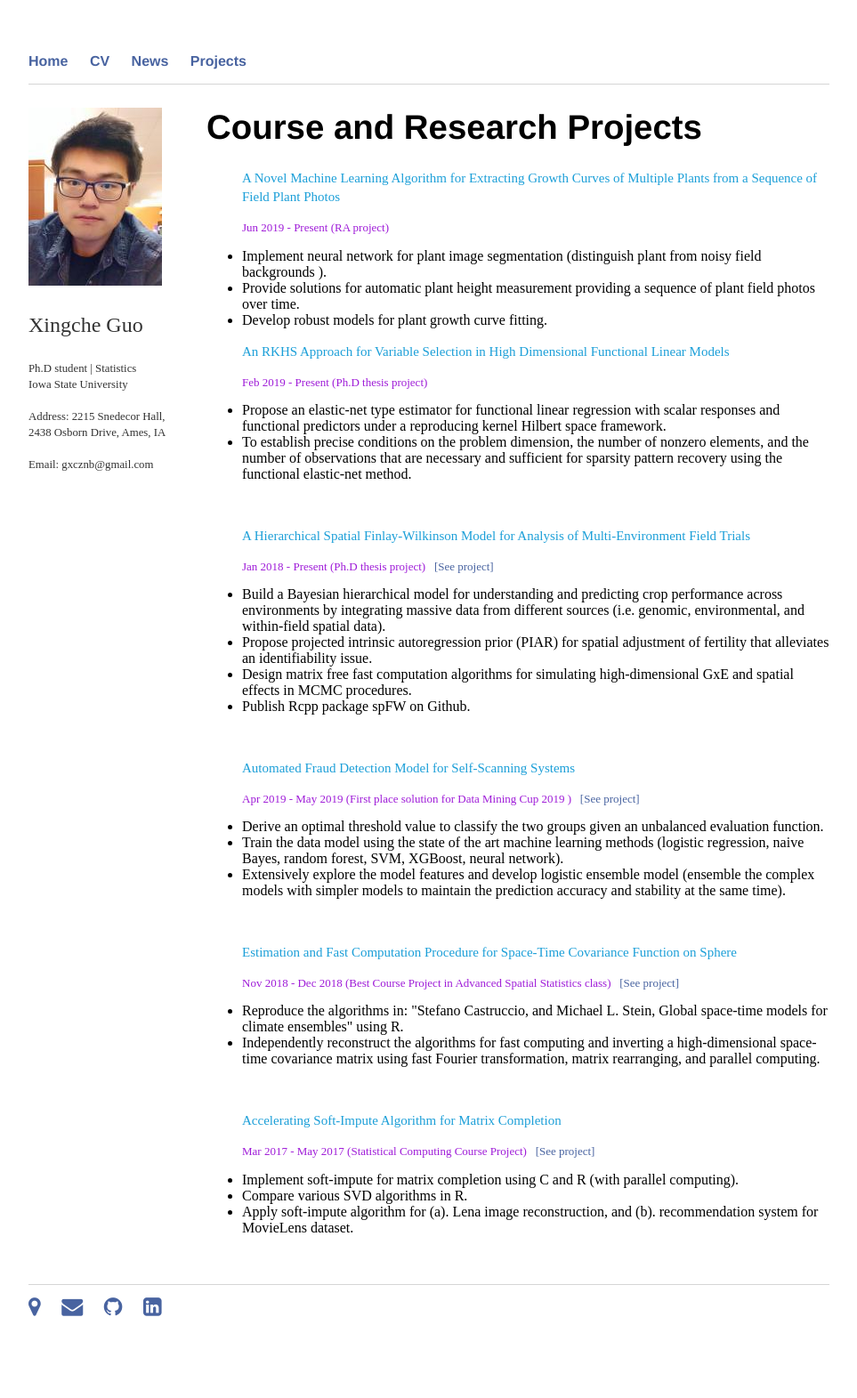
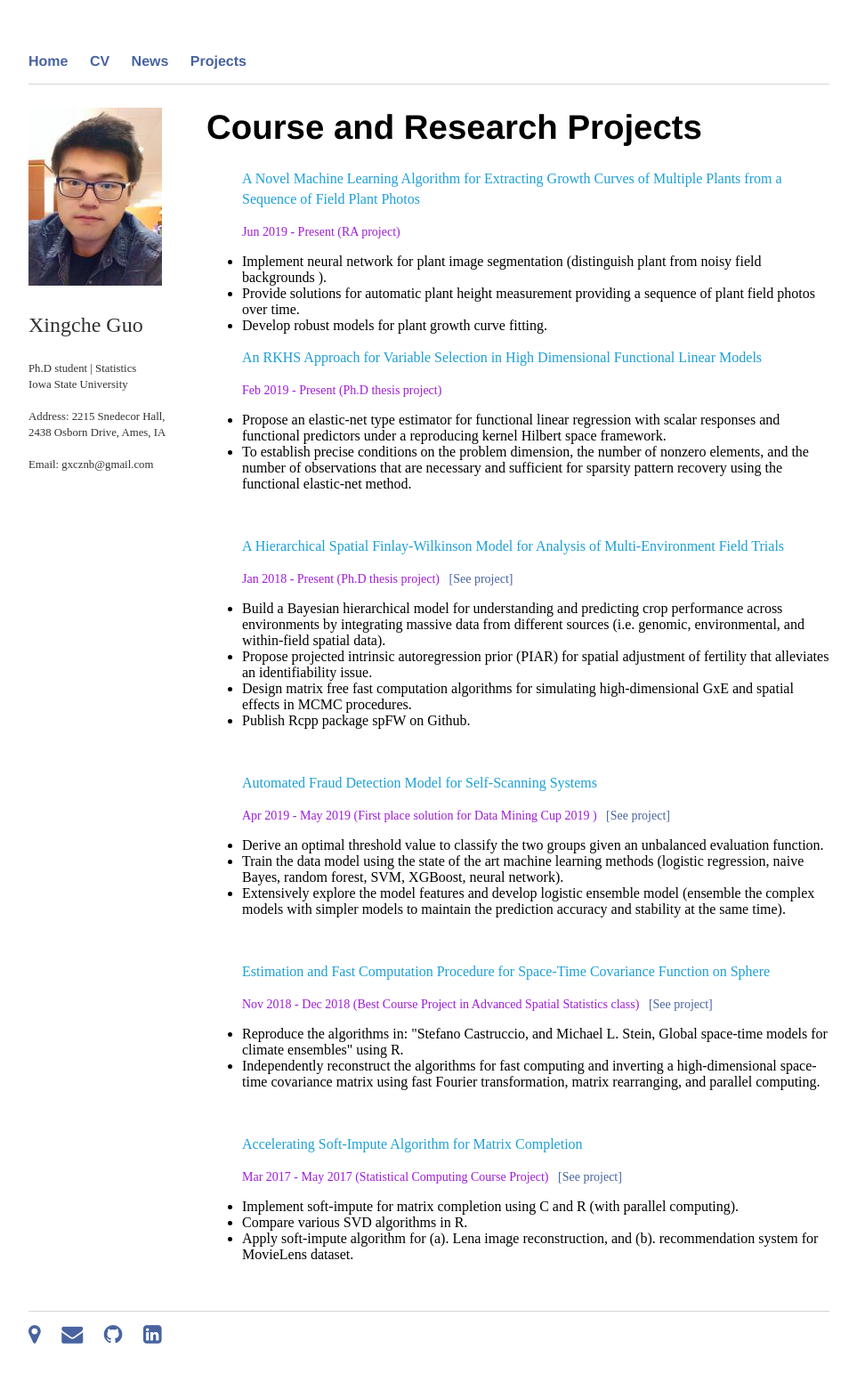
Before and after one commit to xingcheg/xingcheg.github.io, a Jekyll site: the page built from projects/index.html, in a window 1280 px wide. Shown: the whole page at 89% size, without its empty margins (158-1121 px from the left). Built offline with Jekyll 4.4.1, drawn with Linux system fonts in a browser that asks for light colours; before the commit the page ends 1540 px from its top, so only the background shows below that.

Commit message:
Update index.html

```diff
--- a/projects/index.html
+++ b/projects/index.html
@@ -7,9 +7,9 @@ title: Course and Research Projects
 
 
 <ul>
-  <p style="font-size:15px; color: #1C9FD8"> A Novel Machine Learning Algorithm for
+  <p style="font-size:16px; color: #1C9FD8"> A Novel Machine Learning Algorithm for
 	  Extracting Growth Curves of Multiple Plants from a Sequence of Field Plant Photos </p>
-  <p style="font-size:13px; color: #9F1CD8"> Jun 2019 - Present (RA project) &nbsp; </p>
+  <p style="font-size:14px; color: #9F1CD8"> Jun 2019 - Present (RA project) &nbsp; </p>
 	<li> Implement neural network for plant image segmentation (distinguish plant
 		from noisy field backgrounds ). </li>
 	<li> Provide solutions for automatic plant height measurement providing a sequence of
@@ -19,9 +19,9 @@ title: Course and Research Projects
 
 
 <ul>
-  <p style="font-size:15px; color: #1C9FD8"> An RKHS Approach for Variable Selection in
+  <p style="font-size:16px; color: #1C9FD8"> An RKHS Approach for Variable Selection in
 	  High Dimensional Functional Linear Models </p>
-    <p style="font-size:13px; color: #9F1CD8"> Feb 2019 - Present (Ph.D thesis project) &nbsp; </p>
+    <p style="font-size:14px; color: #9F1CD8"> Feb 2019 - Present (Ph.D thesis project) &nbsp; </p>
 	<li> Propose an elastic-net type estimator for functional linear regression with scalar responses and
 		functional predictors under a reproducing kernel Hilbert space framework. </li>
 	<li> To establish precise conditions on the problem dimension, the number of nonzero elements,
@@ -31,9 +31,9 @@ title: Course and Research Projects
 <br>
 
 <ul>
-  <p style="font-size:15px; color: #1C9FD8"> A Hierarchical Spatial Finlay-Wilkinson Model for
+  <p style="font-size:16px; color: #1C9FD8"> A Hierarchical Spatial Finlay-Wilkinson Model for
 	  Analysis of Multi-Environment Field Trials </p>
-  <p style="font-size:13px; color: #9F1CD8"> Jan 2018 - Present (Ph.D thesis project) &nbsp;
+  <p style="font-size:14px; color: #9F1CD8"> Jan 2018 - Present (Ph.D thesis project) &nbsp;
 	<a href="https://github.com/xingcheg/MLCAS-2019"> [See project] </a> </p>
 	<li> Build a Bayesian hierarchical model for understanding and predicting crop performance
 		across environments by integrating massive data from different sources
@@ -48,8 +48,8 @@ title: Course and Research Projects
 
 
 <ul>
-  <p style="font-size:15px; color: #1C9FD8"> Automated Fraud Detection Model for Self-Scanning Systems </p>
-  <p style="font-size:13px; color: #9F1CD8"> Apr 2019 - May 2019 (First place solution for Data Mining Cup 2019
+  <p style="font-size:16px; color: #1C9FD8"> Automated Fraud Detection Model for Self-Scanning Systems </p>
+  <p style="font-size:14px; color: #9F1CD8"> Apr 2019 - May 2019 (First place solution for Data Mining Cup 2019
 ) &nbsp; <a href="https://github.com/xingcheg/dmc2019_1st_place"> [See project] </a> </p>
 	<li> Derive an optimal threshold value to classify the two groups given an
 		unbalanced evaluation function. </li>
@@ -63,9 +63,9 @@ title: Course and Research Projects
 
 
 <ul>
-  <p style="font-size:15px; color: #1C9FD8"> Estimation and Fast Computation Procedure for
+  <p style="font-size:16px; color: #1C9FD8"> Estimation and Fast Computation Procedure for
 	  Space-Time Covariance Function on Sphere </p>
-  <p style="font-size:13px; color: #9F1CD8"> Nov 2018 - Dec 2018 (Best Course Project in Advanced Spatial
+  <p style="font-size:14px; color: #9F1CD8"> Nov 2018 - Dec 2018 (Best Course Project in Advanced Spatial
 	  Statistics class) &nbsp; <a href="https://github.com/chxyself25/GLOBAL-SPACE-TIME-MODELS"> [See project] </a> </p>
 	<li> Reproduce the algorithms in: "Stefano Castruccio, and Michael L. Stein,
 		Global space-time models for climate ensembles" using R. </li>
@@ -77,8 +77,8 @@ title: Course and Research Projects
 
 
 <ul>
-  <p style="font-size:15px; color: #1C9FD8"> Accelerating Soft-Impute Algorithm for Matrix Completion </p>
-  <p style="font-size:13px; color: #9F1CD8"> Mar 2017 - May 2017 (Statistical Computing Course Project) &nbsp;
+  <p style="font-size:16px; color: #1C9FD8"> Accelerating Soft-Impute Algorithm for Matrix Completion </p>
+  <p style="font-size:14px; color: #9F1CD8"> Mar 2017 - May 2017 (Statistical Computing Course Project) &nbsp;
 	  <a href="https://github.com/xingcheg/STAT580/tree/master/final"> [See project] </a> </p>
 	<li>  Implement soft-impute for matrix completion using C and R (with parallel computing). </li>
 	<li>  Compare various SVD algorithms in R. </li>
```
